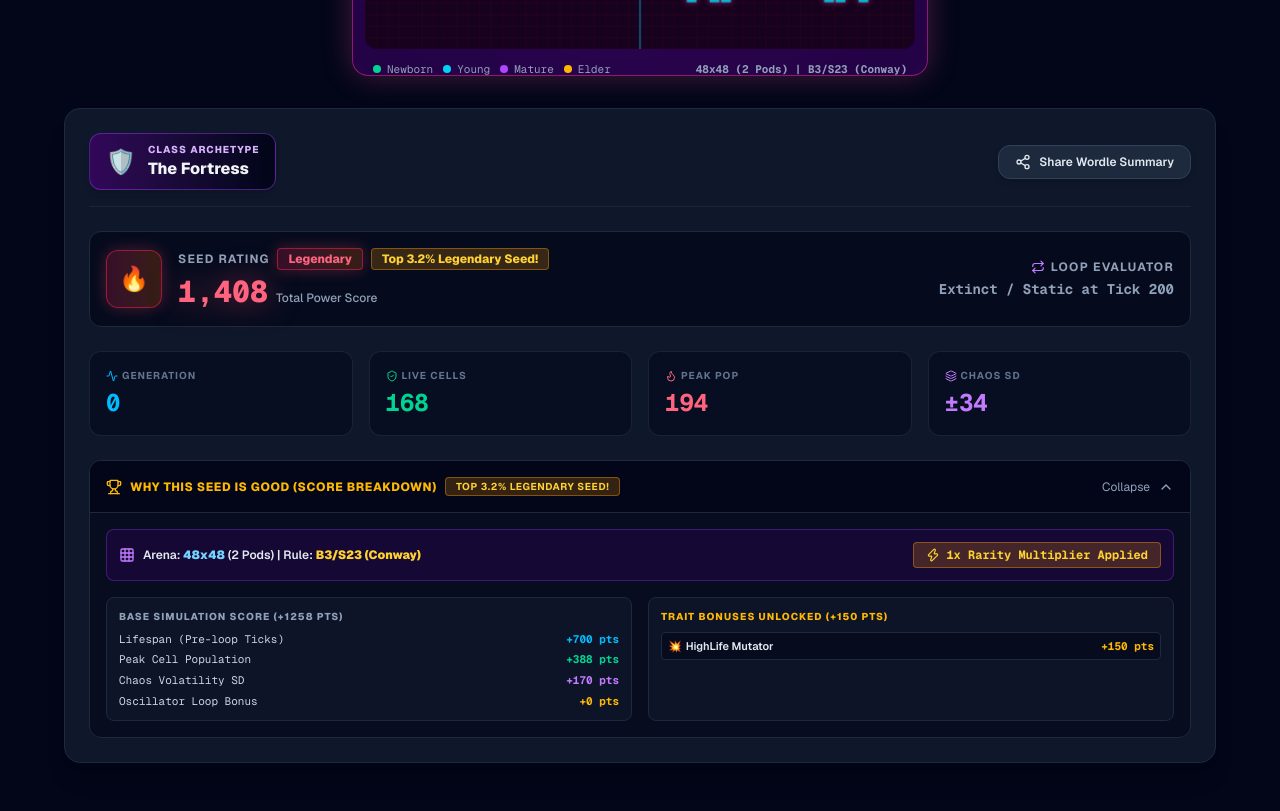
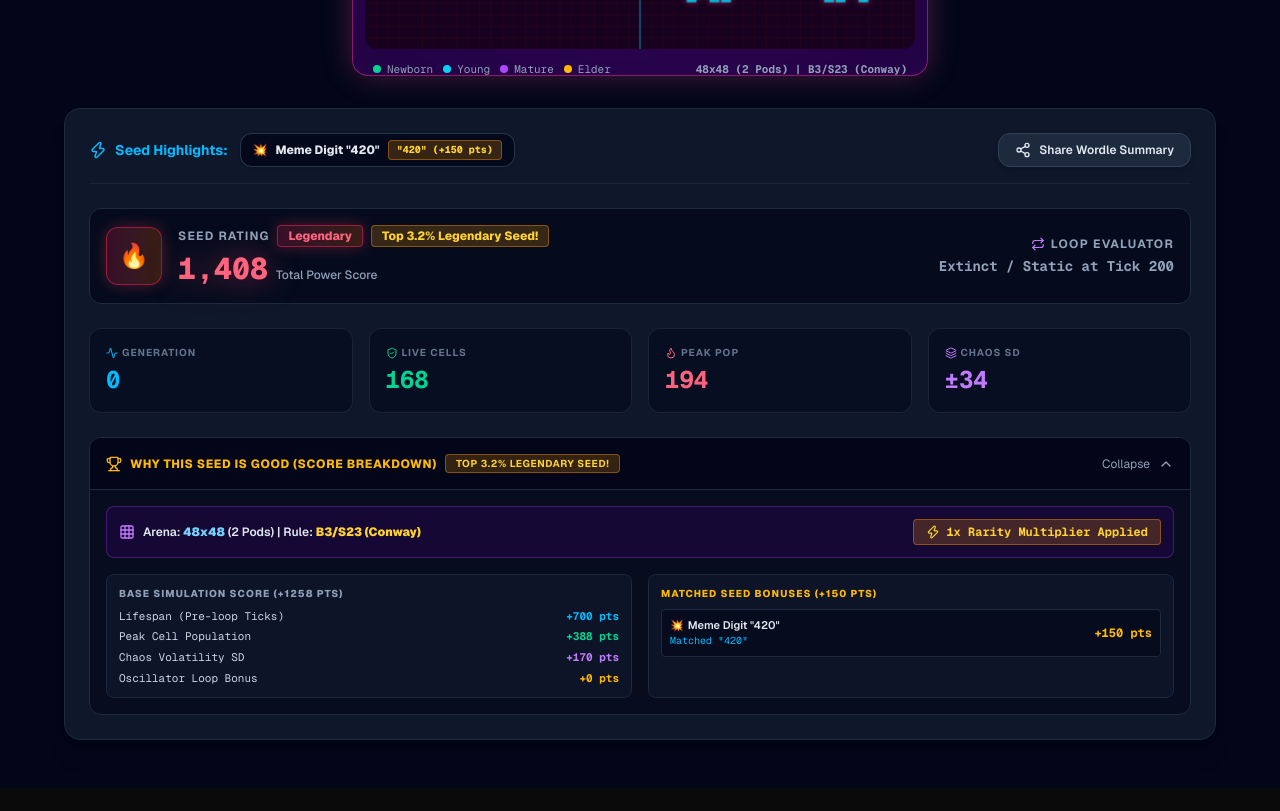
Before and after one commit to councs/engineeringhub, a Next.js app: page /projects/rngdle-life in a window 1280 px wide. Shown: the part 1040-1851 px from the top of the page. After the commit the page ends 1828 px from the top, so only its background shows below. Built offline with nearby package versions, Linux system fonts and the light colour scheme.

Commit message:
refactor: remove Class Archetypes and replace with Matched Seed Substring Highlights (e.g. 67, 420, 0000, 101010)

```diff
--- a/components/rngdle-life/AnalyticsDashboard.tsx
+++ b/components/rngdle-life/AnalyticsDashboard.tsx
@@ -2,7 +2,7 @@
 
 import { useState, useEffect } from 'react';
 import { useRngdleStore } from '@/lib/store/useRngdleStore';
-import { Share2, Check, Sparkles, Activity, ShieldCheck, Flame, Repeat, Flag, Clock, Layers, ChevronDown, ChevronUp, Zap, Trophy, Grid } from 'lucide-react';
+import { Share2, Check, Sparkles, Activity, ShieldCheck, Flame, Repeat, Flag, Layers, ChevronDown, ChevronUp, Zap, Trophy, Grid, Sparkle } from 'lucide-react';
 
 function ScoreTicker({ targetScore, rating }: { targetScore: number; rating: string }) {
   const [displayScore, setDisplayScore] = useState(0);
@@ -100,8 +100,6 @@ export default function AnalyticsDashboard() {
     appliedTraits: [],
   };
 
-  const archetype = evalResult?.archetype;
-
   return (
     <div className="flex flex-col gap-6 p-6 bg-slate-900 rounded-2xl border border-slate-800 shadow-xl w-full text-slate-200">
 
@@ -136,28 +134,39 @@ export default function AnalyticsDashboard() {
         </div>
       )}
 
-      {/* Top Header: Class Archetype Title & Share Button */}
+      {/* SEED MUTATOR HIGHLIGHTS HEADER */}
       <div className="flex flex-col sm:flex-row items-start sm:items-center justify-between gap-4 border-b border-slate-800/80 pb-4">
-        <div className="flex items-center gap-3">
-          {archetype ? (
-            <div className="flex items-center gap-3 px-4 py-2 bg-gradient-to-r from-purple-950/80 to-slate-950 border border-purple-500/40 rounded-xl shadow-md">
-              <span className="text-2xl">{archetype.emoji}</span>
-              <div className="flex flex-col">
-                <span className="text-[10px] uppercase font-extrabold tracking-widest text-purple-300">Class Archetype</span>
-                <span className="text-base font-extrabold text-slate-100">{archetype.title}</span>
+
+        {/* Seed Matched Substring Badges */}
+        <div className="flex flex-wrap items-center gap-2">
+          <div className="flex items-center gap-2 text-sky-400 font-bold text-sm mr-1">
+            <Zap size={18} />
+            <span>Seed Highlights:</span>
+          </div>
+
+          {bd.appliedTraits && bd.appliedTraits.length > 0 ? (
+            bd.appliedTraits.map((trait) => (
+              <div
+                key={trait.id}
+                className="flex items-center gap-2 px-3 py-1.5 bg-slate-950/80 border border-slate-700/80 rounded-xl text-xs font-extrabold shadow-sm"
+              >
+                <span>{trait.emoji}</span>
+                <span className="text-slate-200">{trait.name}</span>
+                <span className="px-2 py-0.5 rounded bg-amber-500/20 text-amber-300 font-mono text-[10px] border border-amber-500/40">
+                  "{trait.matchedSubstring}" (+{trait.bonusPoints} pts)
+                </span>
               </div>
-            </div>
+            ))
           ) : (
-            <div className="flex items-center gap-2">
-              <Sparkles className="text-sky-400" size={22} />
-              <h3 className="text-lg font-bold tracking-wide text-slate-100">Seed Analytics & Rating</h3>
+            <div className="px-3 py-1.5 rounded-xl border border-slate-800 bg-slate-950/60 text-slate-400 text-xs font-medium flex items-center gap-2">
+              <span>⚙️ Standard Seed (Conway B3/S23)</span>
             </div>
           )}
         </div>
 
         <button
           onClick={handleShare}
-          className="flex items-center gap-2 px-4 py-2 bg-slate-800 hover:bg-slate-700 active:scale-95 text-slate-200 font-semibold text-xs rounded-xl transition-all border border-slate-700 shadow-md"
+          className="flex items-center gap-2 px-4 py-2 bg-slate-800 hover:bg-slate-700 active:scale-95 text-slate-200 font-semibold text-xs rounded-xl transition-all border border-slate-700 shadow-md shrink-0"
         >
           {copied ? (
             <>
@@ -320,17 +329,20 @@ export default function AnalyticsDashboard() {
               {/* Trait Bonuses Unlocked */}
               <div className="flex flex-col p-3 bg-slate-900/80 rounded-lg border border-slate-800 gap-2">
                 <span className="text-[10px] font-extrabold uppercase tracking-widest text-amber-400">
-                  Trait Bonuses Unlocked (+{bd.traitPoints || 0} pts)
+                  Matched Seed Bonuses (+{bd.traitPoints || 0} pts)
                 </span>
 
                 {bd.appliedTraits && bd.appliedTraits.length > 0 ? (
                   <div className="flex flex-col gap-1.5">
                     {bd.appliedTraits.map((t) => (
-                      <div key={t.id} className="flex items-center justify-between text-[11px] p-1.5 rounded bg-slate-950/60 border border-slate-800">
-                        <span className="font-semibold text-slate-200 flex items-center gap-1">
-                          <span>{t.emoji}</span> {t.name}
-                        </span>
-                        <span className="font-mono font-bold text-amber-400">+{t.bonusPoints} pts</span>
+                      <div key={t.id} className="flex items-center justify-between text-[11px] p-2 rounded bg-slate-950/60 border border-slate-800">
+                        <div className="flex flex-col">
+                          <span className="font-semibold text-slate-200 flex items-center gap-1">
+                            <span>{t.emoji}</span> {t.name}
+                          </span>
+                          <span className="text-[10px] text-sky-400 font-mono mt-0.5">Matched "{t.matchedSubstring}"</span>
+                        </div>
+                        <span className="font-mono font-bold text-amber-400 text-xs">+{t.bonusPoints} pts</span>
                       </div>
                     ))}
                   </div>
--- a/lib/store/useRngdleStore.ts
+++ b/lib/store/useRngdleStore.ts
@@ -6,8 +6,6 @@ export type GameMode = 'classic' | 'artillery';
 export type SeedRating = 'Common' | 'Rare' | 'Legendary' | 'Mythic';
 
 export type RuleMode = 'B3/S23 (Conway)' | 'B36/S23 (HighLife)' | 'B357/S23 (Pattern Shift)' | 'B368/S23 (Replicator Overdrive)';
-
-export type ClassArchetype = 'Archmage Cloning Engine' | 'Supernova' | 'Starship Fleet' | 'The Fortress';
 
 export type ThemePalette = 'Terminal Green' | 'Cyberpunk Neon' | 'Golden Solar';
 
@@ -24,6 +22,7 @@ export interface TraitBadge {
   rarityTier: 1 | 2 | 3;
   bonusPoints: number;
   ruleUnlocked: string;
+  matchedSubstring: string; // e.g. "67", "0000", "420", "101010"
 }
 
 export interface AppliedTraitInfo {
@@ -34,6 +33,7 @@ export interface AppliedTraitInfo {
   bonusPoints: number;
   color: string;
   ruleUnlocked: string;
+  matchedSubstring: string;
 }
 
 export interface ScoreBreakdown {
@@ -46,12 +46,6 @@ export interface ScoreBreakdown {
   multiplier: number;
   percentile: string;
   appliedTraits: AppliedTraitInfo[];
-}
-
-export interface ArchetypeInfo {
-  title: ClassArchetype;
-  emoji: string;
-  description: string;
 }
 
 export interface FastEvalResult {
@@ -67,7 +61,6 @@ export interface FastEvalResult {
   gridSize: number;
   podCount: number;
   theme: ThemePalette;
-  archetype: ArchetypeInfo;
   traits: TraitBadge[];
   breakdown: ScoreBreakdown;
 }
@@ -113,7 +106,7 @@ export interface RngdleState {
   isPlaying: boolean;
   isSettled: boolean;
   settledInfo: SettledInfo | null;
-  speed: number; // 1 to 100
+  speed: number;
   isMuted: boolean;
   autoPauseOnSettled: boolean;
 
@@ -187,7 +180,7 @@ function speedToDelayMs(speedVal: number): number {
   return Math.max(10, Math.round(210 - clamped * 2));
 }
 
-// Evaluate Seed Traits
+// Evaluate Seed Traits & Highlight Matching Substrings
 export function evaluateSeedTraits(seedStr: string): {
   traits: TraitBadge[];
   ruleMode: RuleMode;
@@ -202,84 +195,110 @@ export function evaluateSeedTraits(seedStr: string): {
 
   const num = parseInt(seedStr, 10);
 
-  const isQuadZero = seedStr.includes('0000');
+  // Find exact matched substrings
+  let matchedZero = '';
+  if (seedStr.includes('0000')) matchedZero = '0000';
+  else if (seedStr.includes('000')) matchedZero = '000';
+
+  let matchedMeme = '';
+  if (seedStr.includes('420')) matchedMeme = '420';
+  else if (seedStr.includes('69')) matchedMeme = '69';
+  else if (seedStr.includes('67')) matchedMeme = '67';
+  else if (seedStr.includes('777')) matchedMeme = '777';
+
+  let matchedPattern = '';
+  if (seedStr.includes('101010')) matchedPattern = '101010';
+  else if (seedStr.includes('111000')) matchedPattern = '111000';
+  else if (seedStr.includes('000111')) matchedPattern = '000111';
+  else if (seedStr.includes('123456')) matchedPattern = '123456';
+
   const isMemePalindrome = seedStr.length === 7 && seedStr === seedStr.split('').reverse().join('') && (seedStr.includes('420') || seedStr.includes('69'));
 
-  if (isQuadZero || isMemePalindrome || num === 0) {
+  // Tier 3: Quad Zeros or Meme Palindromes
+  if (matchedZero === '0000' || isMemePalindrome || num === 0) {
     maxTier = 3;
     ruleMode = 'B368/S23 (Replicator Overdrive)';
     traits.push({
       id: 'replicator_overdrive',
-      name: 'Replicator Overdrive',
+      name: 'Quad Zero / Meme Overdrive',
       emoji: '🌌',
-      description: 'Ultra-rare Quad zero/Meme-palindrome',
+      description: 'Contains 0000 or Meme-palindrome',
       color: 'bg-gradient-to-r from-purple-500/30 to-pink-500/30 text-pink-300 border-pink-500/60 shadow-[0_0_15px_rgba(236,72,153,0.4)]',
       rarityTier: 3,
       bonusPoints: 1500,
       ruleUnlocked: 'Unlocked 64x64 Grid (4 Corner Pods) & Replicator Overdrive B368/S23',
+      matchedSubstring: matchedZero === '0000' ? '0000' : seedStr,
     });
   }
 
-  const isBinaryPattern = seedStr.includes('101010') || seedStr.includes('111000') || seedStr.includes('000111') || seedStr.includes('123456');
-  if (isBinaryPattern) {
+  // Tier 2: Binary & Pattern Sequences
+  if (matchedPattern) {
     if (maxTier < 2) {
       maxTier = 2;
       ruleMode = 'B357/S23 (Pattern Shift)';
     }
     traits.push({
       id: 'pattern_shift',
-      name: 'Pattern Shift',
+      name: `Pattern "${matchedPattern}"`,
       emoji: '⚡',
-      description: 'Binary pattern sequence',
+      description: `Contains repeating sequence "${matchedPattern}"`,
       color: 'bg-cyan-500/20 text-cyan-300 border-cyan-500/50',
       rarityTier: 2,
       bonusPoints: 450,
       ruleUnlocked: 'Unlocked 48x48 Grid (2 Corner Pods) & Pattern Shift B357/S23',
+      matchedSubstring: matchedPattern,
     });
   }
 
-  const isMemeDigit = seedStr.includes('420') || seedStr.includes('69') || seedStr.includes('67') || seedStr.includes('777') || seedStr.includes('000');
-  if (isMemeDigit) {
+  // Tier 1: Meme Numbers (420, 69, 67, 777, 000)
+  if (matchedMeme || matchedZero === '000') {
     if (maxTier < 1) {
       ruleMode = 'B36/S23 (HighLife)';
     }
+    const matchStr = matchedMeme || matchedZero;
     traits.push({
       id: 'highlife_meme',
-      name: 'HighLife Mutator',
+      name: `Meme Digit "${matchStr}"`,
       emoji: '💥',
-      description: 'Contains 420, 69, 67, 777, or 000',
+      description: `Contains special meme digits "${matchStr}"`,
       color: 'bg-amber-500/20 text-amber-300 border-amber-500/50',
       rarityTier: 1,
       bonusPoints: 150,
-      ruleUnlocked: 'Unlocked 48x48 Grid (2 Corner Pods) & HighLife B36/S23 (Replicators)',
+      ruleUnlocked: 'Unlocked 48x48 Grid (2 Corner Pods) & HighLife B36/S23 (Spawns Replicators!)',
+      matchedSubstring: matchStr,
     });
   }
 
+  // Palindrome
   if (seedStr.length === 7 && seedStr === seedStr.split('').reverse().join('')) {
     traits.push({
       id: 'palindrome',
-      name: 'Palindrome',
+      name: 'Palindrome Seed',
       emoji: '🔄',
       description: 'Reads identically forwards and backwards',
       color: 'bg-purple-500/20 text-purple-300 border-purple-500/50',
       rarityTier: 2,
       bonusPoints: 300,
       ruleUnlocked: 'Unlocked Symmetrical Palindrome Bonus (+300 pts)',
+      matchedSubstring: seedStr,
     });
   }
 
+  // Extreme digits
   const isAllEven = /^[02468]+$/.test(seedStr);
   const isAllOdd = /^[13579]+$/.test(seedStr);
   if (isAllEven || isAllOdd || num < 1000) {
+    const extDesc = isAllEven ? 'All Even Digits' : isAllOdd ? 'All Odd Digits' : 'Low Magnitude (< 1000)';
     traits.push({
       id: 'extreme',
       name: 'Extreme Digit',
       emoji: '🌋',
-      description: 'All even, all odd, or low magnitude seed',
+      description: extDesc,
       color: 'bg-rose-500/20 text-rose-300 border-rose-500/50',
       rarityTier: 2,
       bonusPoints: 250,
       ruleUnlocked: 'Unlocked Extreme Digit Multiplier (+250 pts)',
+      matchedSubstring: seedStr,
     });
   }
 
@@ -293,7 +312,7 @@ export function evaluateSeedTraits(seedStr: string): {
     podCount = 4;
     fillDensity = 0.42;
     theme = 'Golden Solar';
-  } else if (isMemeDigit || isBinaryPattern) {
+  } else if (matchedMeme || matchedPattern || matchedZero) {
     gridSize = 48;
     podCount = 2;
     fillDensity = 0.32;
@@ -470,41 +489,6 @@ function evaluateCellNextState(isAlive: boolean, neighbors: number, ruleMode: Ru
   return neighbors === 3;
 }
 
-// Evaluate Class Archetype
-export function evaluateClassArchetype(
-  ruleMode: RuleMode,
-  peakPop: number,
-  chaosSD: number,
-  isStatic: boolean
-): ArchetypeInfo {
-  if (ruleMode.includes('HighLife') || ruleMode.includes('Replicator')) {
-    return {
-      title: 'Archmage Cloning Engine',
-      emoji: '🧙‍♂️',
-      description: 'HighLife rules active spawning exponential diagonal Replicators!',
-    };
-  }
-  if (peakPop >= 300) {
-    return {
-      title: 'Supernova',
-      emoji: '⚡',
-      description: 'Massive population surge exceeding 300 live cells!',
-    };
-  }
-  if (chaosSD >= 70) {
-    return {
-      title: 'Starship Fleet',
-      emoji: '🚀',
-      description: 'High population motion and kinetic glider dynamics!',
-    };
-  }
-  return {
-    title: 'The Fortress',
-    emoji: '🛡️',
-    description: 'Low-variance defensive structure or static equilibrium.',
-  };
-}
-
 export function runFastForwardEvaluation(seedStr: string): FastEvalResult {
   const { grid: initialGrid, fillDensity, ruleMode, gridSize, podCount, theme } = generateSymmetricalGrid(seedStr);
   let currentGrid = initialGrid.map(row => [...row]);
@@ -596,8 +580,6 @@ export function runFastForwardEvaluation(seedStr: string): FastEvalResult {
     percentile = 'Top 14.5% Rare Seed!';
   }
 
-  const archetype = evaluateClassArchetype(ruleMode, peakPop, chaosVariance, period === 1);
-
   const appliedTraits: AppliedTraitInfo[] = traits.map(t => ({
     id: t.id,
     name: t.name,
@@ -606,6 +588,7 @@ export function runFastForwardEvaluation(seedStr: string): FastEvalResult {
     bonusPoints: t.bonusPoints,
     color: t.color,
     ruleUnlocked: t.ruleUnlocked,
+    matchedSubstring: t.matchedSubstring,
   }));
 
   return {
@@ -621,7 +604,6 @@ export function runFastForwardEvaluation(seedStr: string): FastEvalResult {
     gridSize,
     podCount,
     theme,
-    archetype,
     traits,
     breakdown: {
       baseScore,
@@ -1312,16 +1294,15 @@ export const useRngdleStore = create<RngdleState>((set, get) => {
       if (!res) return '';
 
       const ratingEmoji = res.rating === 'Mythic' ? '🌟' : res.rating === 'Legendary' ? '🔥' : res.rating === 'Rare' ? '💎' : '⚙️';
-      const traitsStr = res.traits.map(t => `${t.name} ${t.emoji}`).join(' | ') || 'Standard Seed';
+      const traitsStr = res.traits.map(t => `${t.name} (${t.matchedSubstring})`).join(' | ') || 'Standard Seed';
       const liveSettledStr = state.settledInfo ? ` | Settled: ${state.settledInfo.reason}` : '';
 
       return [
         `🧬 RNGdle Life #${res.seed}`,
         `Rank: ${res.breakdown.percentile}`,
-        `Archetype: ${res.archetype.emoji} ${res.archetype.title}`,
         `Rating: ${res.rating} ${ratingEmoji} (Power Score: ${res.score})`,
         `Grid: ${res.gridSize}x${res.gridSize} (${res.podCount} Pods) | Rule: ${res.ruleMode}`,
-        `Traits: ${traitsStr}`,
+        `Matched Seed Bonuses: ${traitsStr}`,
         `Run Time to Loop: ${res.lifespan} Ticks ⏱️ | Peak Pop: ${res.peakPopulation} 🧬`,
         res.period > 0 ? `Loop Period: ${res.period} 🌀` : `Extinction/Static Gen: ${res.lifespan}`,
         `Live Run: Gen ${state.generation}${liveSettledStr}`,
```
